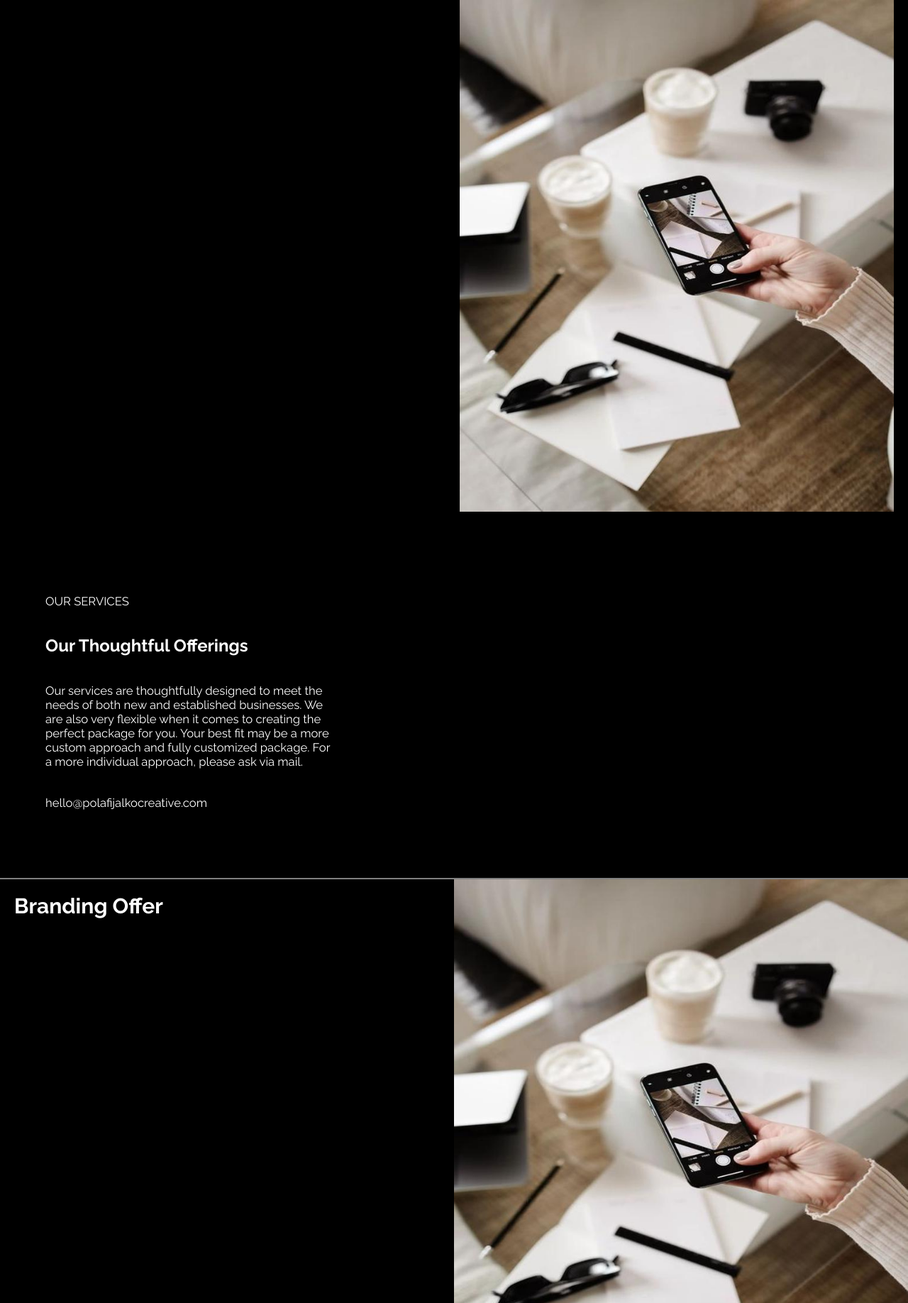
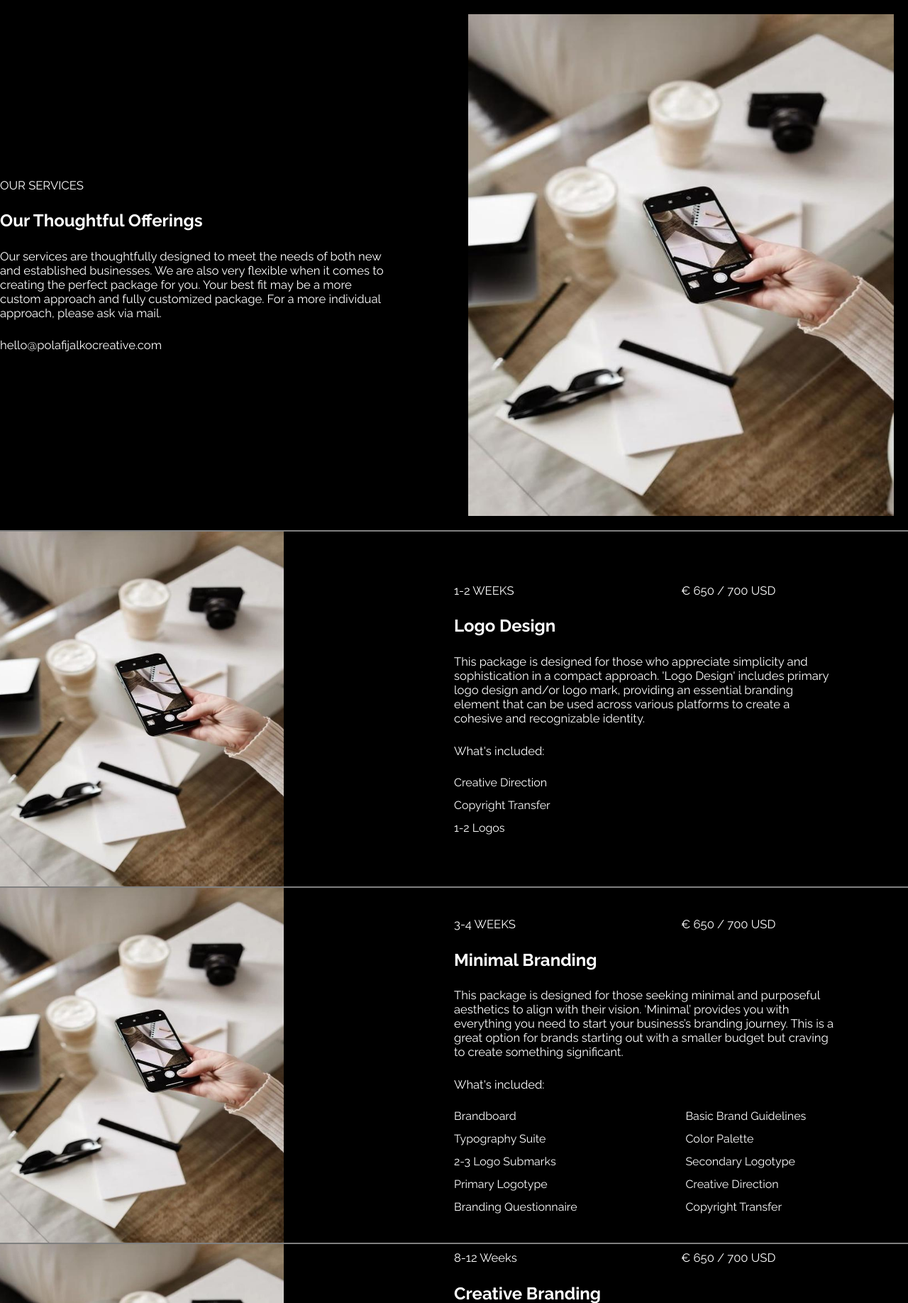
Before and after one commit to sirunique/Agencyportfolio, a PHP site: page /services in a window 1280 px wide. Shown: the part 94-1930 px from the top of the page at 71% size. Run offline with PHP 8.4, Linux system fonts and the light colour scheme; some libraries are stand-ins or nearby versions.

Commit message:
desktop styling updated

```diff
--- a/index.css
+++ b/index.css
@@ -178,58 +178,6 @@ body {
 
 /* Section */
 
-/* Services page */
-.section-padding {
-  padding-bottom: 35px;
-}
-
-.grid1 {
-  grid-column: 1;
-}
-
-.grid2 {
-  grid-column: 2;
-}
-
-.img1 {
-  padding: 0 20px 20px 8px;
-}
-
-.branding {
-  font-size: 30px;
-  margin: 20px;
-}
-
-.space-between {
-  display: flex;
-  justify-content: space-between;
-}
-
-.services-lists {
-  display: flex;
-  flex-direction: column;
-  gap: 0.8rem;
-}
-
-.inquire:hover {
-  color: gray;
-  font-size: 18px;
-  transition: all 1s ease-in-out;
-}
-
-.projectBtn-section {
-  padding: 10px 20px;
-}
-
-.section--7 {
-  display: grid;
-  grid-template-columns: repeat(3, auto);
-  gap: 1rem;
-  padding: 1rem;
-}
-
-/* Services page */
-
 /* footer */
 footer {
   background-color: var(--clr-one);
@@ -380,17 +328,6 @@ footer h3 {
 
   /* section */
 
-  /* services page */
-  .grid1 {
-    grid-column: 2;
-  }
-
-  .grid2 {
-    grid-column: 1;
-  }
-
-  /* services page */
-
   /* footer */
   .footer {
     flex-direction: row;
--- a/pages/services/index.php
+++ b/pages/services/index.php
@@ -1,10 +1,13 @@
     <!-- Header -->
-<?php include('./components/header.php'); ?>
+    <?php
+    include('./components/header.php');
+    include('./pages/services/services_css.php');
+    ?>
 
     <!-- Page Content -->
-<section class="section row section--2">
-    <img class='grid-img grid1 img1' src="images/IMG-20240906-WA0012.jpg" alt="images">
-    <div class='element-align grid2'>
+    <section class="section  services row services--1">
+        <img class='grid-img services_grid1  img1' src="images/IMG-20240906-WA0012.jpg" alt="images">
+        <div class='element-align services_grid2 '>
             <p>OUR SERVICES</p>
             <h1>Our Thoughtful Offerings</h1>
             <p>Our services are thoughtfully designed to meet the needs of both new and established businesses. We are also very flexible when it comes to creating the perfect package for you. Your best fit may be a more custom approach and fully customized package. For a more individual approach, please ask via mail.</p>
@@ -12,9 +15,9 @@
         </div>
     </section>
 
-<section class="section section--2 section-padding">
+    <section class="section  services row services--2 section-padding">
         <h2 class="branding">Branding Offer</h2>
-    <img class='grid-img' src="images/IMG-20240906-WA0012.jpg" alt="images">
+        <img class='grid-img img2' src="images/IMG-20240906-WA0012.jpg" alt="images">
         <div class="element-align">
             <div class="space-between">
                 <p>1-2 WEEKS</p>
@@ -25,7 +28,7 @@
             </p>
 
             <p>What's included:</p>
-        <ul class="services-lists">
+            <ul class="services-lists straight">
                 <li>Creative Direction</li>
                 <li>Copyright Transfer</li>
                 <li>1-2 Logos</li>
@@ -33,8 +36,8 @@
         </div>
     </section>
 
-<section class="section section--3 section-padding">
-    <img class='grid-img' src="images/IMG-20240906-WA0012.jpg" alt="images">
+    <section class="section  services row services--3 section-padding">
+        <img class='grid-img img3' src="images/IMG-20240906-WA0012.jpg" alt="images">
         <div class="element-align">
             <div class="space-between">
                 <p>3-4 WEEKS</p>
@@ -60,8 +63,9 @@
         </div>
     </section>
 
-<section class="section row section--4 section-padding">
-    <img class='grid-img' src="images/IMG-20240906-WA0012.jpg" alt="images">
+    <section class="section services  row services--4 section-padding">
+        <img class='grid-img img4' src="images/IMG-20240906-WA0012.jpg" alt="images">
+
         <div class="element-align">
             <div class="space-between">
                 <p>8-12 Weeks</p>
@@ -91,9 +95,9 @@
     </section>
 
 
-<section class="section row section--5">
-    <img class='grid-img section_2-img' src="images/IMG-20240906-WA0012.jpg" alt="images">
-    <div class="element-align">
+    <section class="section  services row services--5">
+        <img class='grid-img services_grid1 section_2-img img5' src="images/IMG-20240906-WA0012.jpg" alt="images">
+        <div class="element-align services_grid2 ">
             <h1>Other Services</h1>
             <p>We offer a variety of additional services to meet your unique needs:</p>
 
@@ -111,11 +115,11 @@
         </div>
     </section>
 
-<section class="section row section--6 projectBtn-section">
+    <section class="section  services row services--6 projectBtn-section">
         <button class="btn">Book Your Project</button>
     </section>
 
-<section class="section row section--7">
+    <section class="section  services row services--7">
         <img class='grid-img' src="images/IMG-20240906-WA0012.jpg" alt="images">
         <img class='grid-img' src="images/IMG-20240906-WA0012.jpg" alt="images">
         <img class='grid-img' src="images/IMG-20240906-WA0012.jpg" alt="images">
--- /dev/null
+++ b/pages/services/services_css.php
@@ -0,0 +1,151 @@
+<style>
+  .section {
+    display: grid;
+    grid-template-rows: auto auto;
+  }
+
+  .row:not(:last-child) {
+    border-bottom: 2px solid grey;
+  }
+
+  .element-align {
+    display: flex;
+    flex-direction: column;
+    gap: 1.5rem;
+    padding: 25px;
+  }
+
+
+  .grid-img {
+    flex: 1;
+    width: 100%;
+    height: 100%;
+    object-fit: cover;
+    display: block;
+  }
+
+  .section-padding {
+    padding-bottom: 35px;
+  }
+
+  .img1 {
+    padding: 0 20px 20px 20px;
+  }
+
+  .branding {
+    font-size: 30px;
+    margin: 20px;
+  }
+
+  .space-between {
+    display: flex;
+    justify-content: space-between;
+  }
+
+  .services-lists {
+    display: grid;
+    grid-template-columns: 1fr;
+    gap: 0.8rem;
+  }
+
+  .inquire:hover {
+    color: gray;
+    font-size: 18px;
+    transition: all 1s ease-in-out;
+  }
+
+  .projectBtn-section {
+    padding: 10px 20px;
+  }
+
+  .services--7 {
+    display: grid;
+    grid-template-columns: repeat(3, auto);
+    gap: 1rem;
+    padding: 1rem;
+  }
+
+  .section_2-img {
+    padding: 20px;
+  }
+
+
+
+  /* Desktop and tablet view */
+  @media only screen and (min-width: 780px) {
+    .section {
+      justify-content: center;
+      align-items: center;
+    }
+
+    .element-align {
+      align-items: left;
+      justify-content: center;
+      gap: 2vw;
+      padding: 0;
+    }
+
+    .services-lists:not(.straight) {
+      grid-template-columns: repeat(2, 1fr);
+    }
+
+    .services {
+      display: grid;
+      grid-template-columns: 1fr 1fr;
+    }
+
+    .section-padding {
+      padding-bottom: 0;
+    }
+
+    .services_grid1 {
+      order: 2;
+    }
+
+    .services_grid2 {
+      order: 1;
+    }
+
+    .img2,
+    .img3,
+    .img4,
+    .img5 {
+      height: 500px;
+      width: 400px;
+    }
+
+
+    .img1 {
+      padding: 20px;
+    }
+
+    .branding,
+    .projectBtn-section {
+      display: none;
+    }
+
+    .btn {
+      align-items: center;
+      text-transform: uppercase;
+      background-color: transparent;
+      border: 2px solid gray;
+      padding: 20px 40px;
+      transition: color 0.3s ease, transform 0.3s ease;
+      cursor: pointer;
+    }
+
+    .btn:hover {
+      color: gray;
+      transform: scale(1.05);
+    }
+
+    .services--7 {
+      grid-template-columns: repeat(3, 1fr);
+      padding: 7rem 15rem;
+      gap: 2rem;
+    }
+
+  }
+
+  /* Desktop and tablet view */
+</style>
```
Lines whose indentation alone changed are shown as unchanged.
